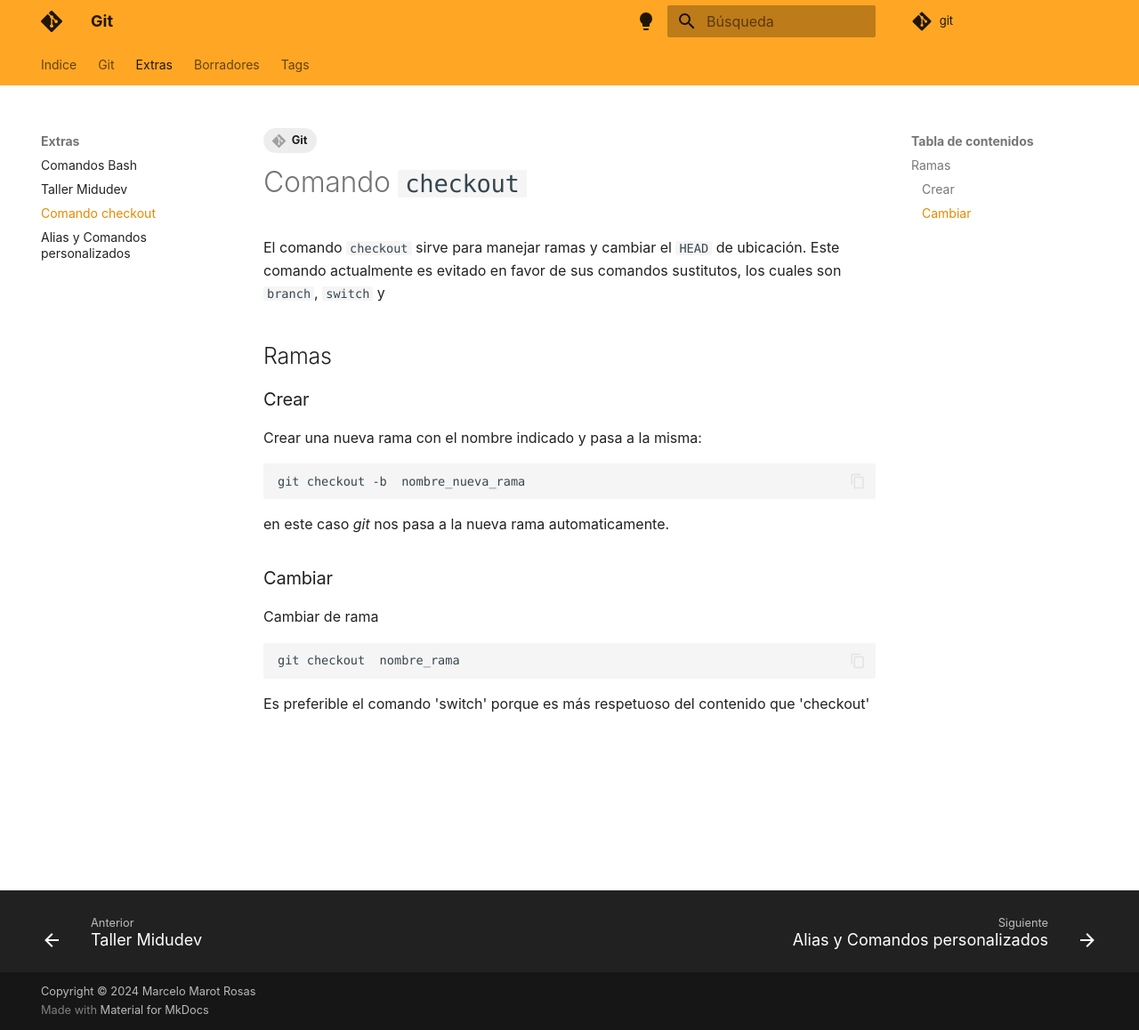
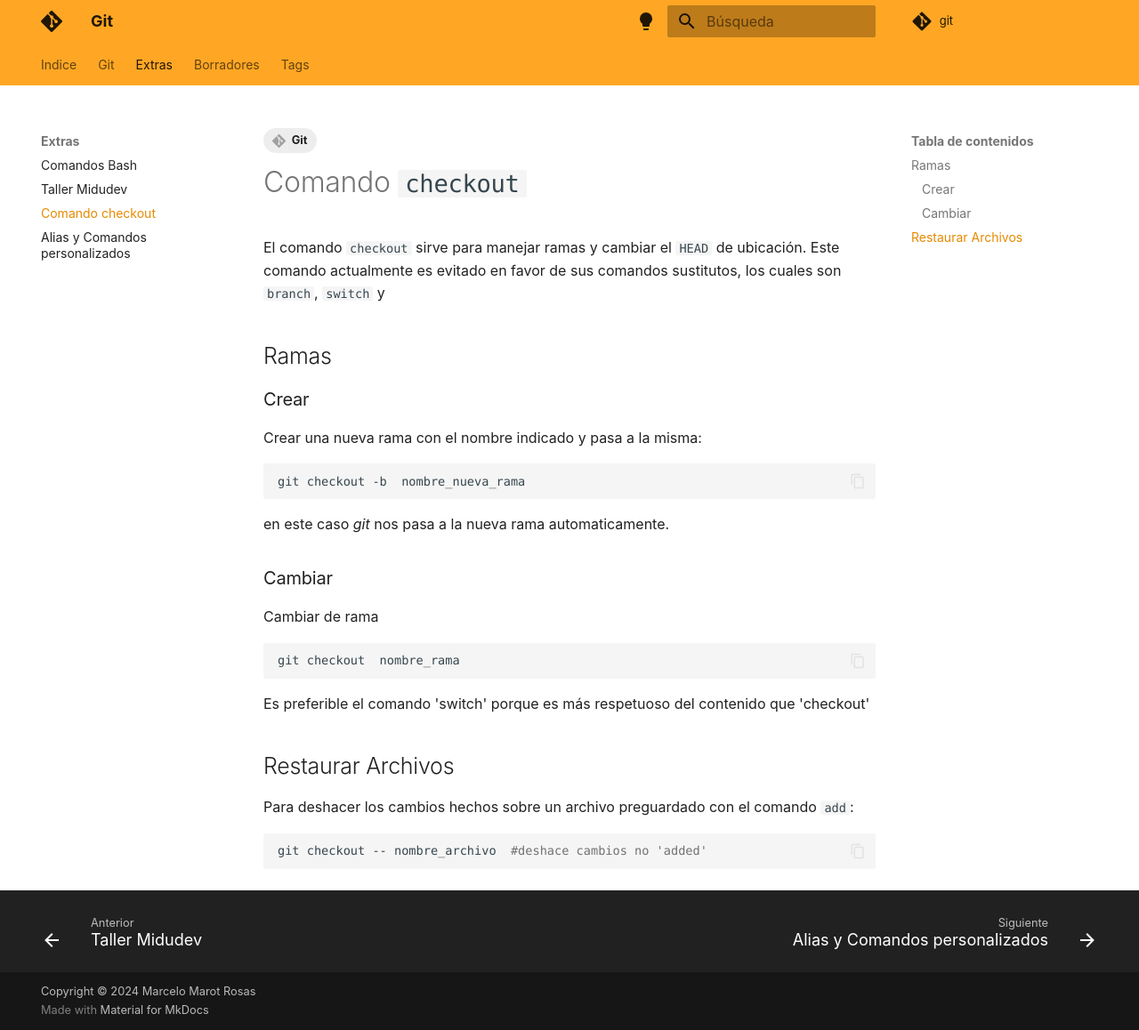
Before and after one commit to alejrot/git, an MkDocs documentation site: the page built from docs/extra/checkout.md, in a window 1280 px wide and 1158 px high. Shown: the whole window at 89% size. Built offline with MkDocs 1.6.1 and Material for MkDocs 9.7.7, drawn with Linux system fonts in a browser that asks for light colours; comment, search, counter and statistics services are not loaded.

````diff
--- a/docs/extra/checkout.md
+++ b/docs/extra/checkout.md
@@ -39,3 +39,12 @@ git checkout  nombre_rama
 ```
 
 Es preferible el comando 'switch' porque es más respetuoso del contenido que 'checkout'
+
+
+
+## Restaurar Archivos
+
+Para deshacer los cambios hechos sobre un archivo preguardado con el comando `add`:
+```bash
+git checkout -- nombre_archivo  #deshace cambios no 'added'
+```
--- a/mkdocs.yml
+++ b/mkdocs.yml
@@ -177,21 +177,6 @@ nav:
     - borradores/forkear.md
     - borradores/gh_pages.md
     - borradores/git.md
-    - git/commits_previos.md
-    - git/repositorio_remoto.md
 
 
-#     - Tags: git/tags.md
-#     - Alias y Comandos personalizados: git/alias_comandos.md
-
-#     - DESORDENADO : git.md
-
-
-#     - Enlaces y referencias: enlaces.md
-
-
-
-#   - GitHub:
-#     - GitHub Pages: gh_pages.md
-
   - Tags: tags.md
````
Also changed, not shown: docs/borradores/git.md (+7 -7 lines), 1 other file.
